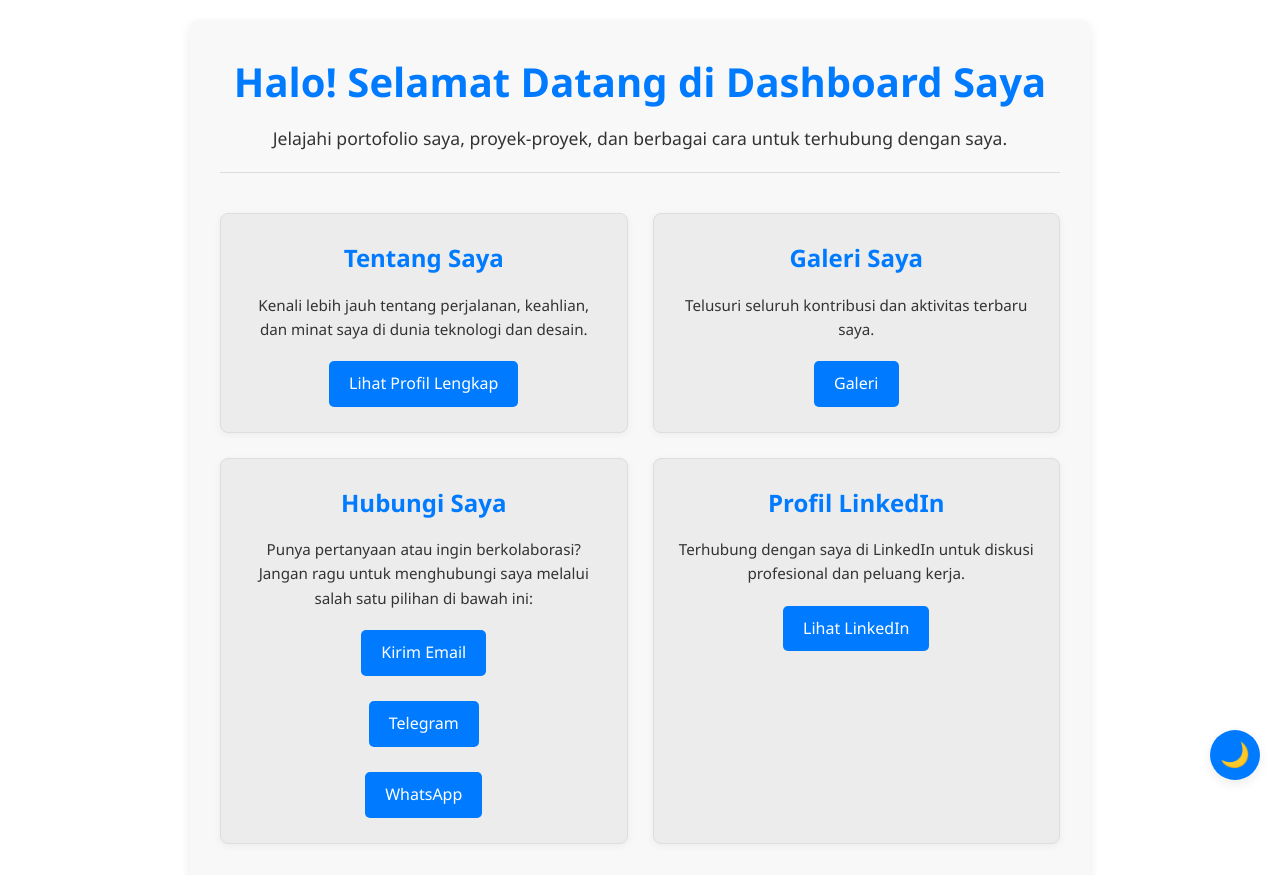
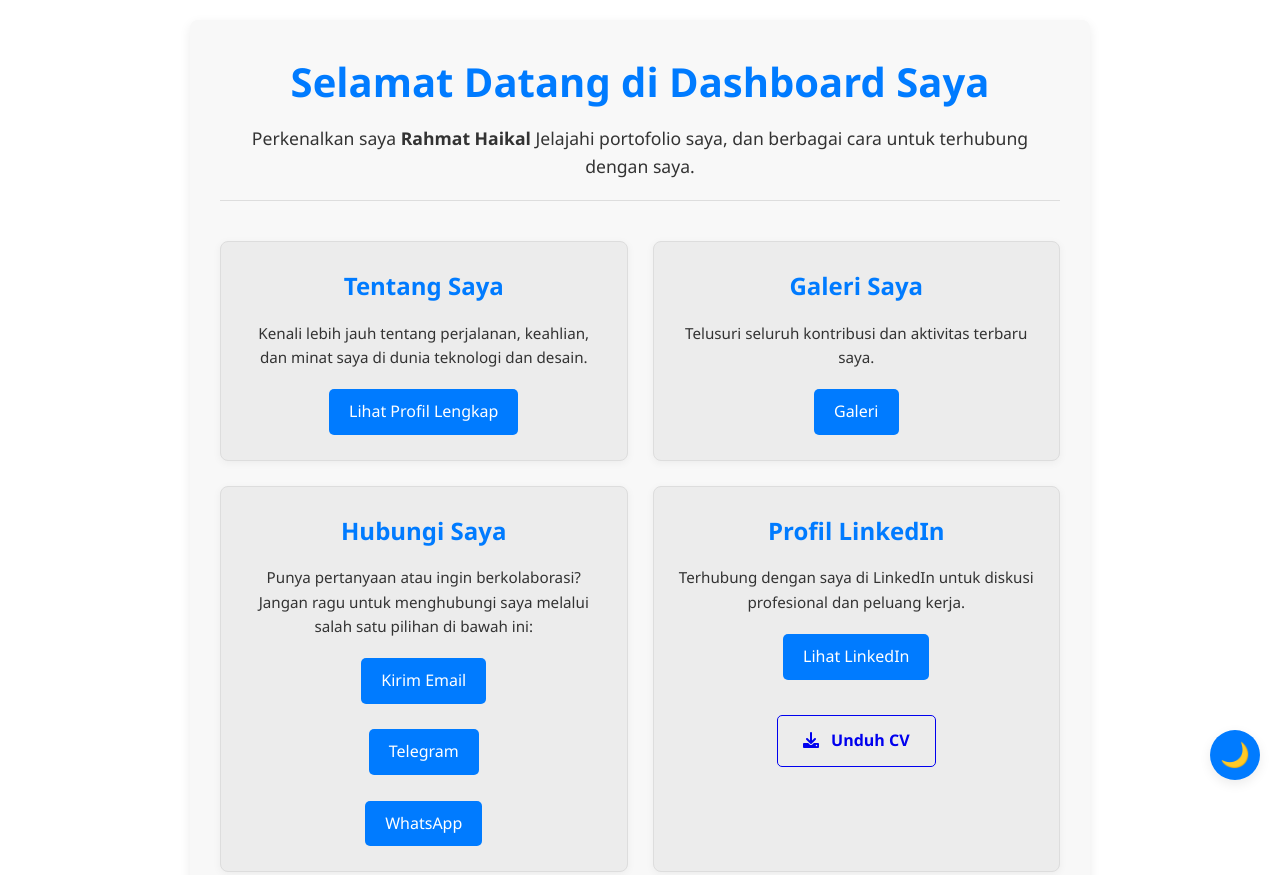
Before and after one commit to rahmathaikal05/rahmathaikal05, a plain HTML site: page index.html in a window 1280 px wide. Shown: the top 875 px of the page. Drawn offline with Linux system fonts and the light colour scheme.

Commit message:
Add files via upload

```diff
--- a/index.html
+++ b/index.html
@@ -3,16 +3,19 @@
 <head>
     <meta charset="UTF-8">
     <meta name="viewport" content="width=device-width, initial-scale=1.0">
-    <title>Your Personal Dashboard</title>
+    <title>Dashboard Rahmat Haikal</title>
+    <link rel="stylesheet" href="https://cdnjs.cloudflare.com/ajax/libs/font-awesome/6.0.0-beta3/css/all.min.css">
+
     <link rel="stylesheet" href="style.css">
+    <link rel="shortcut icon" href="favicon.png" type="image/x-icon">
 
 </head>
 <body>
 
     <div class="dashboard-container">
         <header>
-            <h1>Halo! Selamat Datang di Dashboard Saya</h1>
-            <p>Jelajahi portofolio saya, proyek-proyek, dan berbagai cara untuk terhubung dengan saya.</p>
+            <h1>Selamat Datang di Dashboard Saya</h1>
+            <p>Perkenalkan saya <b>Rahmat Haikal</b> Jelajahi portofolio saya, dan berbagai cara untuk terhubung dengan saya.</p>
         </header>
 
         <div class="grid-container">
@@ -46,6 +49,11 @@
                 <h2>Profil LinkedIn</h2>
                 <p>Terhubung dengan saya di LinkedIn untuk diskusi profesional dan peluang kerja.</p>
                 <a href="https://www.linkedin.com/in/rahmat-haikal-b351b4372?utm_source=share&utm_campaign=share_via&utm_content=profile&utm_medium=android_app" class="button">Lihat LinkedIn</a>
+<br><br>
+                 <a href="Rahmat_Haikal_CV.pdf" download class="btn btn-secondary animate-fade-in-up delay-2">
+                        <i class="fas fa-download"></i> Unduh CV
+                    </a>
+
             </div>
         </div>
 
```
Also changed, not shown: favicon.png (added).
